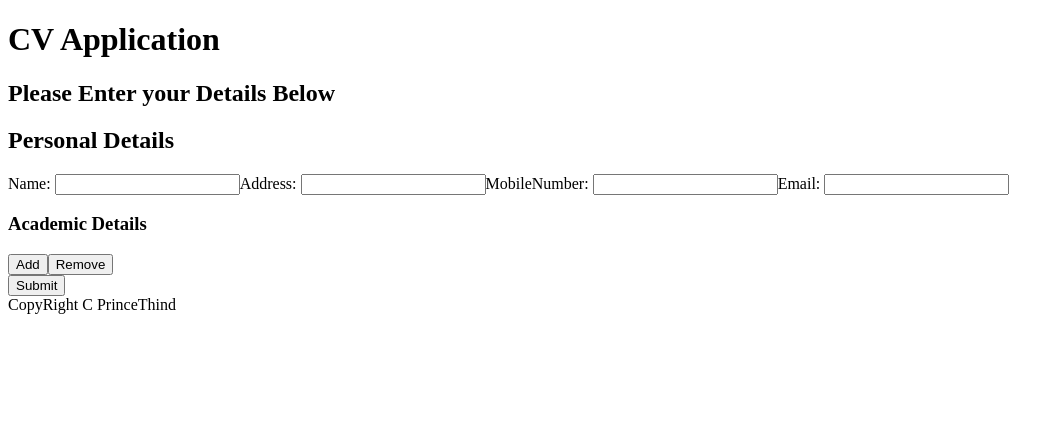
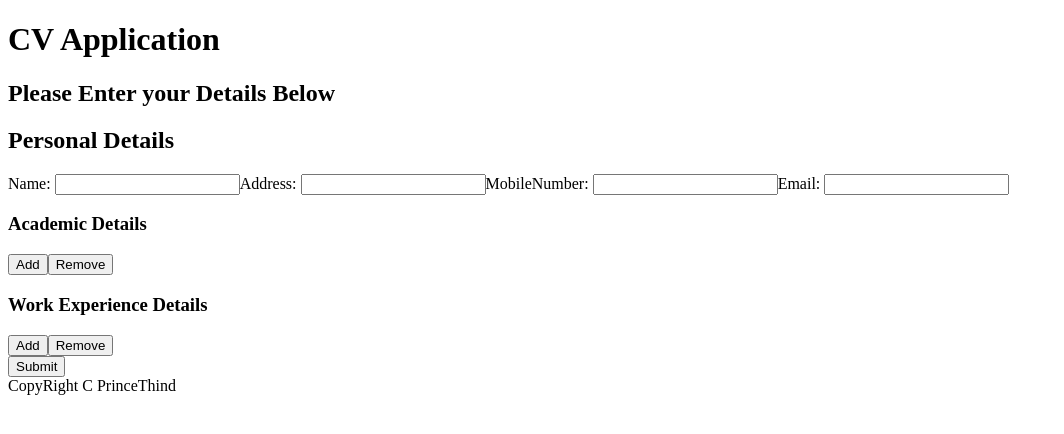
Before and after one commit to prince-thind-archive/cv-app, a React (Create React App) app: page / in a window 1280 px wide. Shown: the top 434 px of the page, without its empty margins (0-1064 px from the left). Built offline with nearby package versions, Linux system fonts and the light colour scheme; the HTML template or start-up script is replaced by a standard one.

Commit message:
add WorkExperience Section

```diff
--- a/src/App.js
+++ b/src/App.js
@@ -1,7 +1,7 @@
 import React from 'react';
-//import uniqid from 'uniqid';
 import Details from './components/Details.js';
 import Education from './components/Education.js';
+import WorkExperience from './components/WorkExperience.js';
 
 class App extends React.Component {
   constructor(props) {
@@ -24,6 +24,12 @@ class App extends React.Component {
   setEducation=(arr)=>{
     this.setState({
       education:arr
+    })
+  }
+
+  setWorkExperience=(arr)=>{
+    this.setState({
+      workExperience:arr
     })
   }
 
@@ -52,6 +58,8 @@ class App extends React.Component {
           <h2 className="form-heading">Please Enter your Details Below</h2>
           <Details details={this.state.personalDetails} setDetails={this.setDetails} editMode={this.state.editMode} />
           <Education education={this.state.education} setEducation={this.setEducation} editMode={this.state.editMode}/>
+          <WorkExperience workExperience={this.state.workExperience} setWorkExperience={this.setWorkExperience} editMode={this.state.editMode}/>
+
           {!this.state.editMode && (
             <button className="edit-button" onClick={this.edit}>
               Edit?
```
